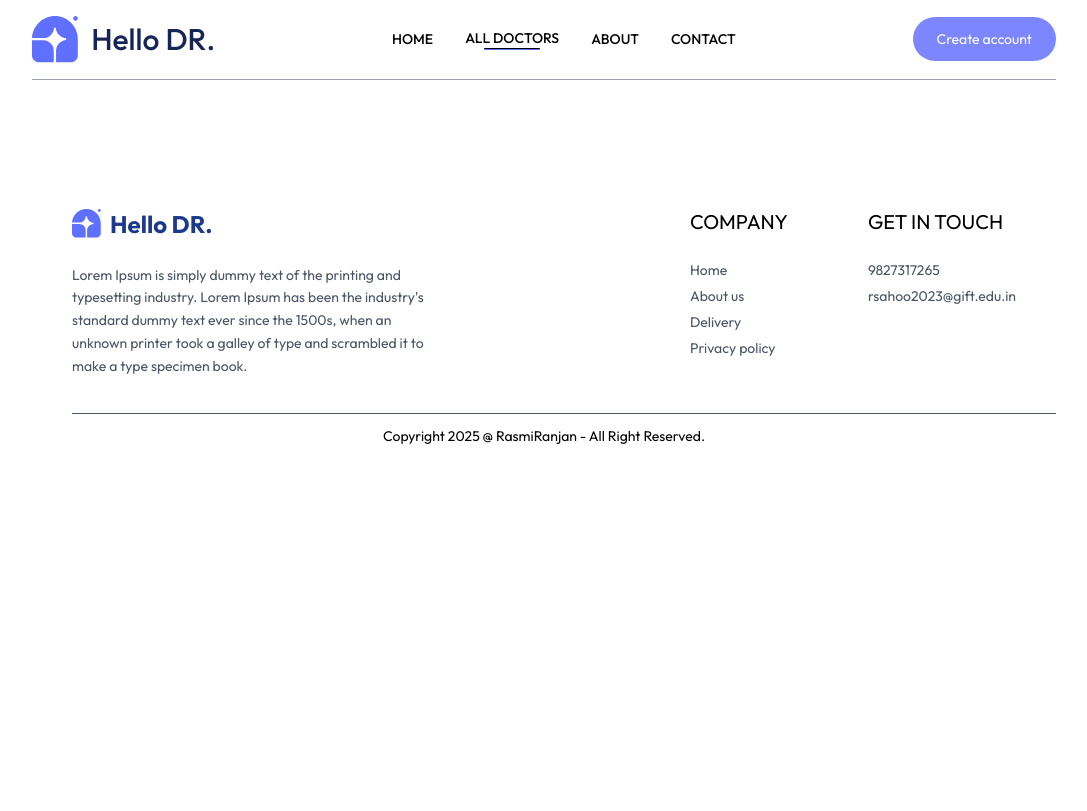
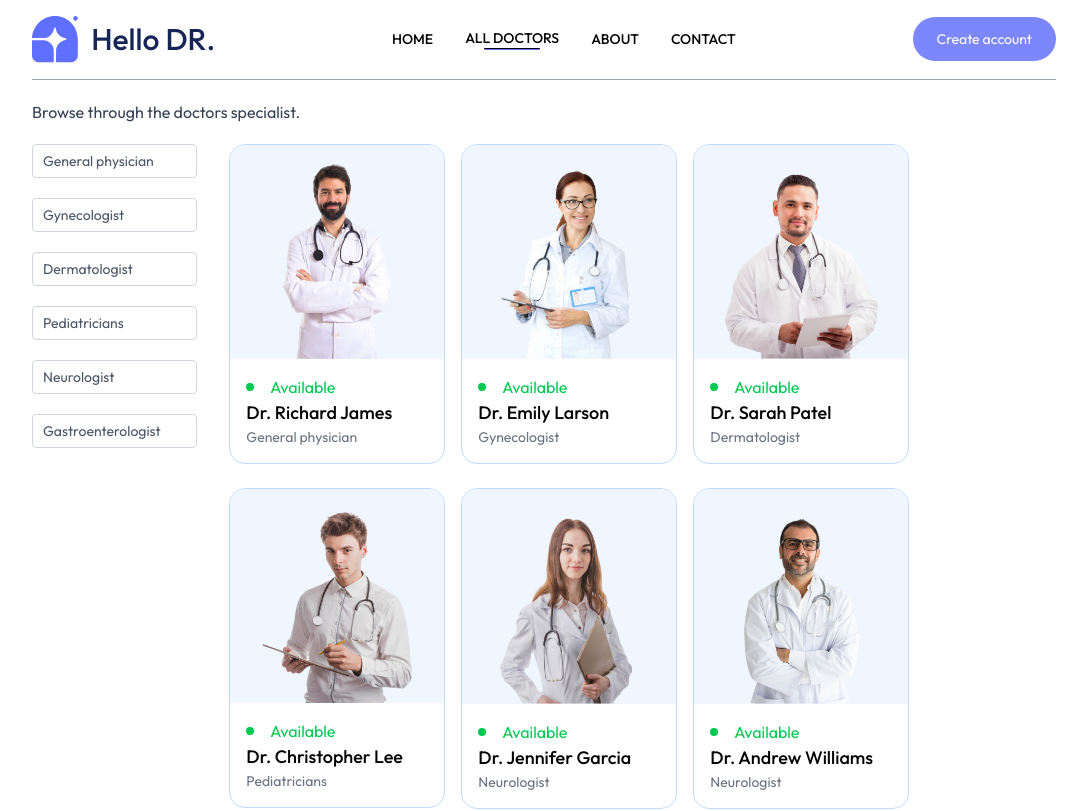
Before and after one commit to RasmiRanjan03/Hello-DR., a React (Vite) app in the folder Frontend/: page /doctors in a window 1280 px wide. Shown: the top 811 px of the page, without its empty margins (96-1183 px from the left). Built offline with nearby package versions, Linux system fonts and the light colour scheme.

Commit message:
Complete Doctor Page

```diff
--- a/Frontend/src/App.jsx
+++ b/Frontend/src/App.jsx
@@ -23,6 +23,7 @@ const App = () => {
       <Route path='/about' element={<About/>}/>
       <Route path='/contact' element={<Contact/>}/>
       <Route path='/doctors/:specialize' element={<Doctors/>}/>
+      <Route path='/doctors' element={<Doctors/>}/>
       <Route path='/login' element={<Login/>}/>
       <Route path='/My_appointment' element={<My_appointment/>}/>
       <Route path='/profile' element={<Profile/>}/>
--- a/Frontend/src/pages/Doctors.jsx
+++ b/Frontend/src/pages/Doctors.jsx
@@ -1,8 +1,68 @@
-import React from 'react'
+import React, { useContext, useEffect, useState } from 'react'
+import {AppContext} from '../context/AppContextProvider'
+import { Link, useNavigate, useParams } from 'react-router-dom';
 
 const Doctors = () => {
+  const {specialize}=useParams();
+  const [docfilter, setdocfilter] = useState([])
+  const doctors=useContext(AppContext);
+  const navigate=useNavigate();
+
+
+  const applyfilter=()=>{
+    if (specialize){
+      setdocfilter(doctors.filter(doc =>doc.speciality==specialize))
+
+      console.log(docfilter)
+    }
+    else{
+      setdocfilter(doctors)
+    }
+  }
+  useEffect(() => {
+    applyfilter();
+    console.log('hi');
+
+
+
+
+  }, [doctors,specialize])
+
   return (
-    <div>Doctors</div>
+    <div className='mt-5'>
+      <p className='text-gray-700'>Browse through the doctors specialist.</p>
+      <div className='flex '>
+        <div className='w-1/6 pt-5 gap-y-6 px-3 sm:px-0'>
+          <ul className='text-sm flex flex-col gap-5'>
+            <li onClick={()=>specialize==='General physician'?navigate('/doctors'):navigate('/doctors/General physician')} className={`cursor-pointer px-2.5 py-1.5 items-center rounded border border-gray-300 text-gray-600 ${specialize==='General physician'?'bg-blue-50': ''}`}>General physician</li>
+            <li onClick={()=>specialize==='Gynecologist'?navigate('/doctors'):navigate('/doctors/Gynecologist')} className={`cursor-pointer px-2.5 py-1.5 items-center rounded border border-gray-300 text-gray-600 ${specialize==='Gynecologist'?'bg-blue-50':''} `}>Gynecologist</li>
+            <li onClick={()=>specialize==='Dermatologist'?navigate('/doctors'):navigate('/doctors/Dermatologist')} className={`cursor-pointer px-2.5 py-1.5 items-center rounded border border-gray-300 text-gray-600 ${specialize==='Dermatologist'?'bg-blue-50':''}` }>Dermatologist</li>
+            <li onClick={()=>specialize==='Pediatricians'?navigate('/doctors'):navigate('/doctors/Pediatricians')} className={`cursor-pointer px-2.5 py-1.5 items-center rounded border border-gray-300 text-gray-600 ${specialize==='Pediatricians'?'bg-blue-50':''}`}>Pediatricians</li>
+            <li onClick={()=>specialize==='Neurologist'?navigate('/doctors'):navigate('/doctors/Neurologist')} className={`cursor-pointer px-2.5 py-1.5 items-center rounded border border-gray-300 text-gray-600 ${specialize==='Neurologist'?'bg-blue-50':''}`}>Neurologist</li>
+            <li onClick={()=>specialize==='Gastroenterologist'?navigate('/doctors'):navigate('/doctors/Gastroenterologist')} className={`cursor-pointer px-2.5 py-1.5 items-center rounded border border-gray-300 text-gray-600 ${specialize==='Gastroenterologist'?'bg-blue-50':''}`}>Gastroenterologist</li>
+          </ul>
+        </div>
+        <div className='w-5/6 flex items-center justify-start ml-8 flex-wrap gap-4 pt-5 gap-y-6 px-3 sm:px-0'>
+          {docfilter.map((item,index)=>(
+             <Link
+                  key={item._id}
+                  to={`/appointment/${item._id}`}
+                  className='cursor-pointer rounded-2xl border border-blue-200 w-54 overflow-hidden hover:-translate-y-2.5 transition-all duration-400'
+                >
+                  <div><img className='bg-blue-50 w-full' src={item.image} alt={item.name} /></div>
+                  <div className='m-4'>
+                    <div className='flex items-center gap-4 text-green-500'>
+                      <p className='bg-green-500 w-2 h-2 rounded-full'></p>
+                      <p>Available</p>
+                    </div>
+                    <p className='text-lg font-medium'>{item.name}</p>
+                    <h4 className='text-sm font-normal text-gray-500'>{item.speciality}</h4>
+                  </div>
+                </Link>
+          ))}
+        </div>
+      </div>
+    </div>
   )
 }
 
```
